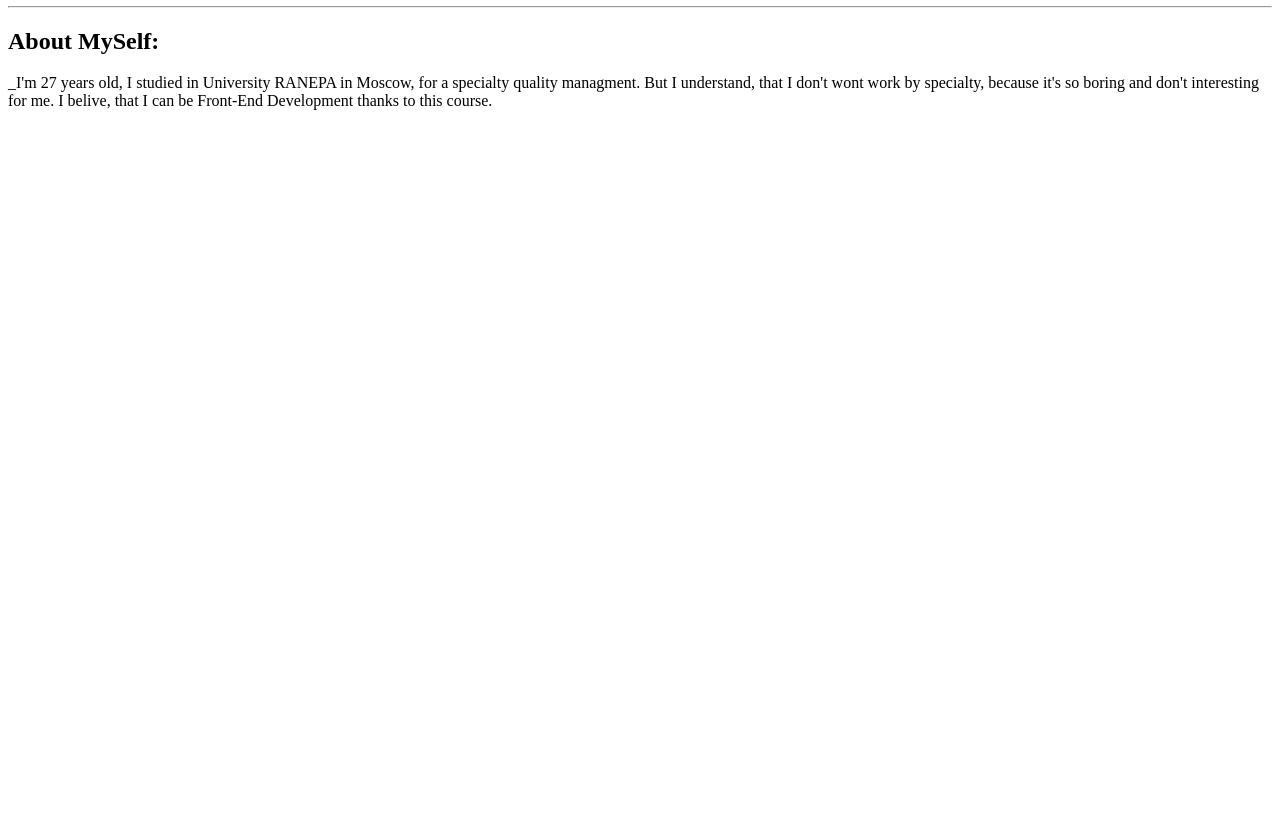
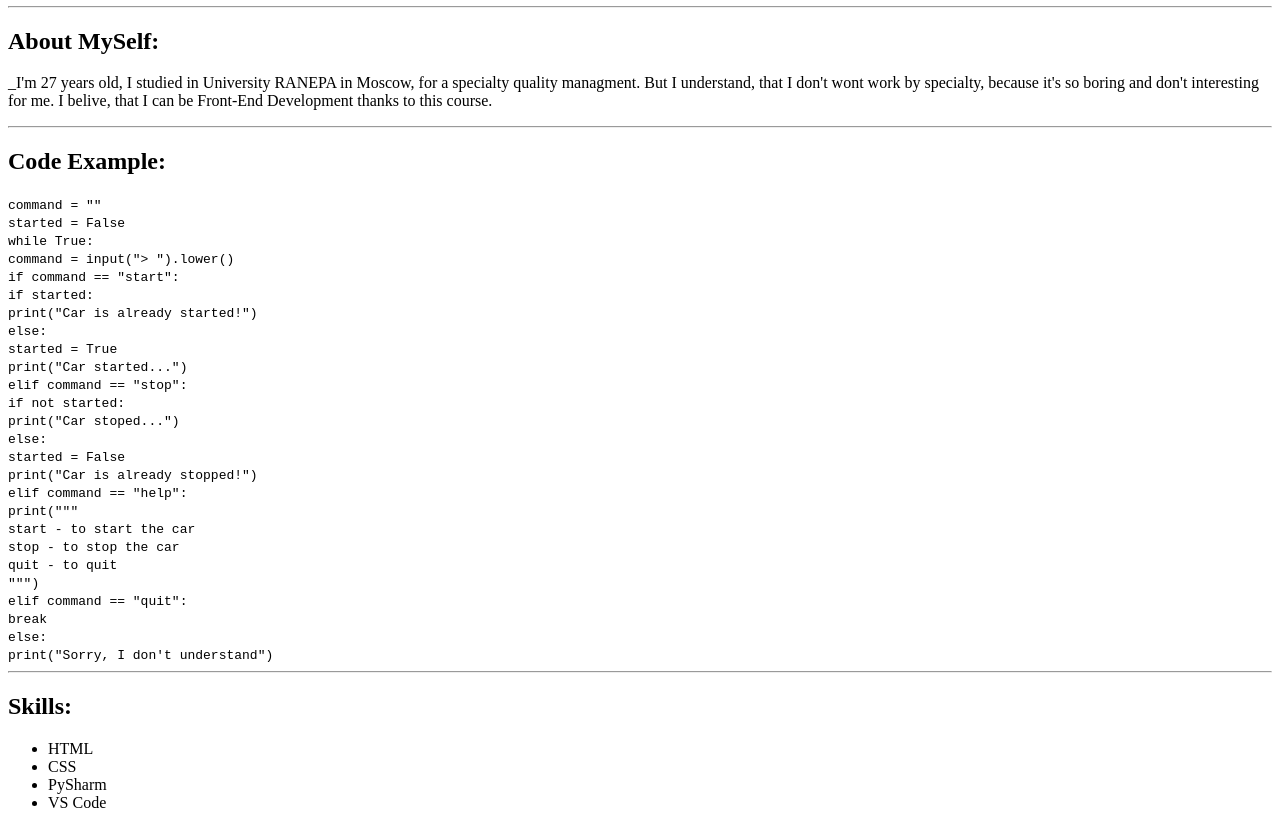
Before and after one commit to yacobson22/rsschool-cv, a plain HTML site: page index.html in a window 1280 px wide. Shown: the part 360-1188 px from the top of the page. Before the commit the page ends 800 px from the top, so only its background shows below. Drawn offline with Linux system fonts and the light colour scheme.

Commit message:
docs:add information about my skills

```diff
--- a/index.html
+++ b/index.html
@@ -33,5 +33,44 @@
         <h2>About MySelf:</h2>
         <p>_I'm 27 years old, I studied in University RANEPA in Moscow, for a specialty quality managment. But I understand, that I don't wont work by specialty, because it's so boring and don't interesting for me. I belive, that I can be Front-End Development thanks to this course.</p>
 
+        <hr>
+
+        <h2>Code Example:</h2>
+        <code>command = ""<br>
+            started = False<br>
+            while True:<br>
+                command = input("> ").lower()<br>
+                if command == "start":<br>
+                    if started:<br>
+                        print("Car is already started!")<br>
+                    else:<br>
+                        started = True<br>
+                        print("Car started...")<br>
+                elif command == "stop":<br>
+                    if not started:<br>
+                        print("Car stoped...")<br>
+                    else:<br>
+                        started = False<br>
+                    print("Car is already stopped!")<br>
+                elif command == "help":<br>
+                    print("""<br>
+            start - to start the car<br>
+            stop - to stop the car<br>
+            quit - to quit<br>
+                    """)<br>
+                elif command == "quit":<br>
+                    break<br>
+                else:<br>
+                    print("Sorry, I don't understand")</code>
+
+        <hr>
+
+        <h2>Skills:</h2>
+        <ul>
+            <li>HTML</li>
+            <li>CSS</li>
+            <li>PySharm</li>
+            <li>VS Code</li>
+        </ul>
     </body>
 </html>
```
